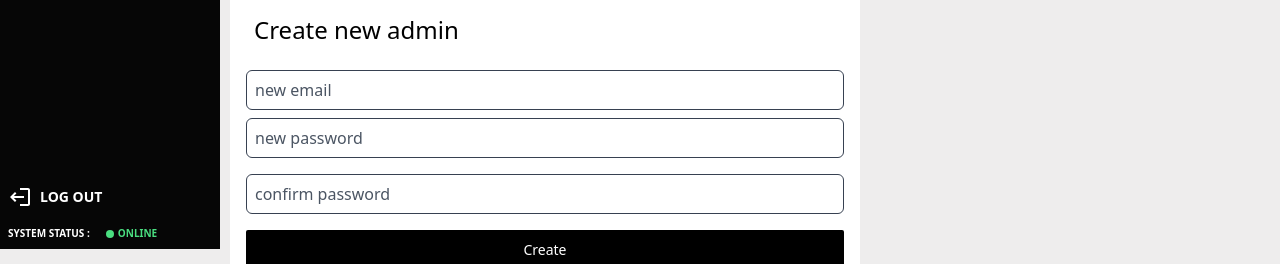
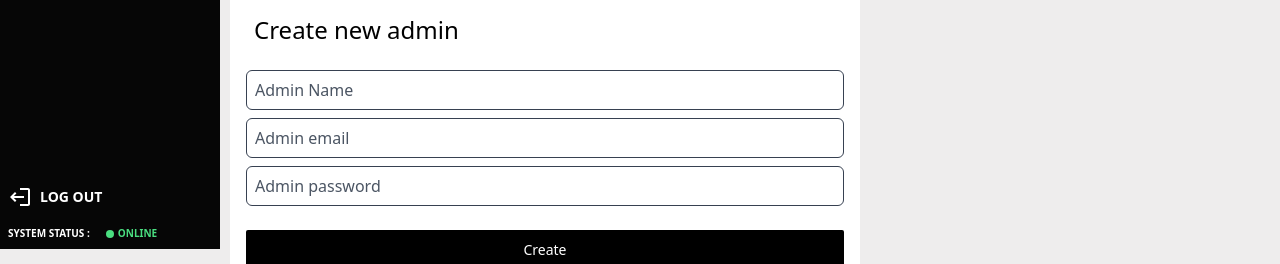
Before and after one commit to oladips772/authentication-app, a React (Create React App) app in the folder dashboard/: page /Admin in a window 1280 px wide. Shown: the part 551-815 px from the top of the page. Built offline with nearby package versions, Linux system fonts and the light colour scheme; no server answers; sample sign-in values are in the browser's storage.

Commit message:
fixed deleting admin bug

```diff
--- a/dashboard/src/pages/AdminsPage.js
+++ b/dashboard/src/pages/AdminsPage.js
@@ -10,10 +10,14 @@ function AdminsPage() {
   const adminInfo = JSON.parse(localStorage.getItem("adminInfo"));
   const [getLoading, setGetLoading] = useState(false);
   const [loading, setLoading] = useState(false);
+  const [createLoading, setCreateLoading] = useState(false);
   const [admins, setAdmins] = useState([]);
   const [email, setEmail] = useState("");
   const [password, setPassword] = useState("");
   const [confirmPassword, setConfirmPassword] = useState("");
+  const [adminName, setAdminName] = useState("");
+  const [adminEmail, setAdminEmail] = useState("");
+  const [adminPassword, setAdminPassword] = useState("");
 
   // ? updating profile
   const updateProfile = async () => {
@@ -57,11 +61,37 @@ function AdminsPage() {
     try {
       const { data } = await axios.delete(`/api/admins/${id}`);
       toast.success("admin deleted succesfully");
-      setLoading(false);
       getAdmins();
     } catch (err) {
-      setLoading(false);
-      toast.error(err.response.data.message);
+      console.log(err);
+      toast.error(err?.response.data.message);
+    }
+  };
+
+  // ? creating admin
+  const createAdmin = async () => {
+    if (!adminName || !adminEmail || !adminPassword) {
+      toast.error("all fields are required");
+      return;
+    } else {
+      try {
+        setCreateLoading(true);
+        const { data } = await axios.post("/api/admins/register", {
+          name: adminName,
+          email: adminEmail,
+          password: adminPassword,
+        });
+        toast.success("admin created succesfully");
+        setCreateLoading(false);
+        setAdminName("");
+        setAdminEmail("");
+        setAdminPassword("");
+        getAdmins();
+      } catch (err) {
+      console.log(err);
+        setCreateLoading(false);
+        toast.error(err.response.data);
+      }
     }
   };
 
@@ -89,11 +119,16 @@ function AdminsPage() {
             <h3>Action</h3>
           </div>
           {getLoading ? (
-            <img src={bigLoader} alt="" />
+            <div className="flex items-center justify-center">
+              <img src={bigLoader} alt="" />
+            </div>
           ) : (
             <>
               {admins?.map((admin) => (
-                <div className="flex items-center justify-around p-4 border-b border-slate-300">
+                <div
+                  className="flex items-center justify-around p-4 border-b border-slate-300"
+                  key={admin._id}
+                >
                   <h3 className="text-gray-800 font-[400] text-lg">
                     {admin.name}
                   </h3>
@@ -156,32 +191,32 @@ function AdminsPage() {
             Create new admin{" "}
           </h1>
           <input
-            value={email}
-            onChange={(e) => setEmail(e.target.value)}
+            value={adminName}
+            onChange={(e) => setAdminName(e.target.value)}
             type="text"
-            placeholder="new email"
+            placeholder="Admin Name"
             className="w-full outline-none border border-gray-700 h-10 p-2 mb-2 rounded-md placeholder:text-gray-600"
           />
           <input
-            value={password}
-            onChange={(e) => setPassword(e.target.value)}
-            type="password"
-            placeholder="new password"
+            value={adminEmail}
+            onChange={(e) => setAdminEmail(e.target.value)}
+            type="text"
+            placeholder="Admin email"
             className="w-full outline-none border border-gray-700 h-10 p-2 mb-2 rounded-md placeholder:text-gray-600"
           />
           <input
-            value={confirmPassword}
-            onChange={(e) => setConfirmPassword(e.target.value)}
+            value={adminPassword}
+            onChange={(e) => setAdminPassword(e.target.value)}
             type="password"
-            placeholder="confirm password"
-            className="w-full outline-none border border-gray-700 h-10 p-2 rounded-md mt-2 placeholder:text-gray-600"
+            placeholder="Admin password"
+            className="w-full outline-none border border-gray-700 h-10 p-2 mb-2 rounded-md placeholder:text-gray-600"
           />
           <button
-            className="bg-black text-white text-sm rounded-sm w-full h-10 mt-4 font-[500]"
-            onClick={updateProfile}
+            className="bg-black text-white text-sm rounded-sm w-full h-10 mt-4 font-[500] flex items-center justify-center"
+            onClick={createAdmin}
           >
-            {loading ? (
-              <img src={loader} alt="" className="h-[30px] w-[30px]" />
+            {createLoading ? (
+              <img src={loader} alt="" className="h-[27px] w-[27px]" />
             ) : (
               "Create"
             )}
```
Also changed, not shown: 2 other files (tests, documents, lock files or other folders).
